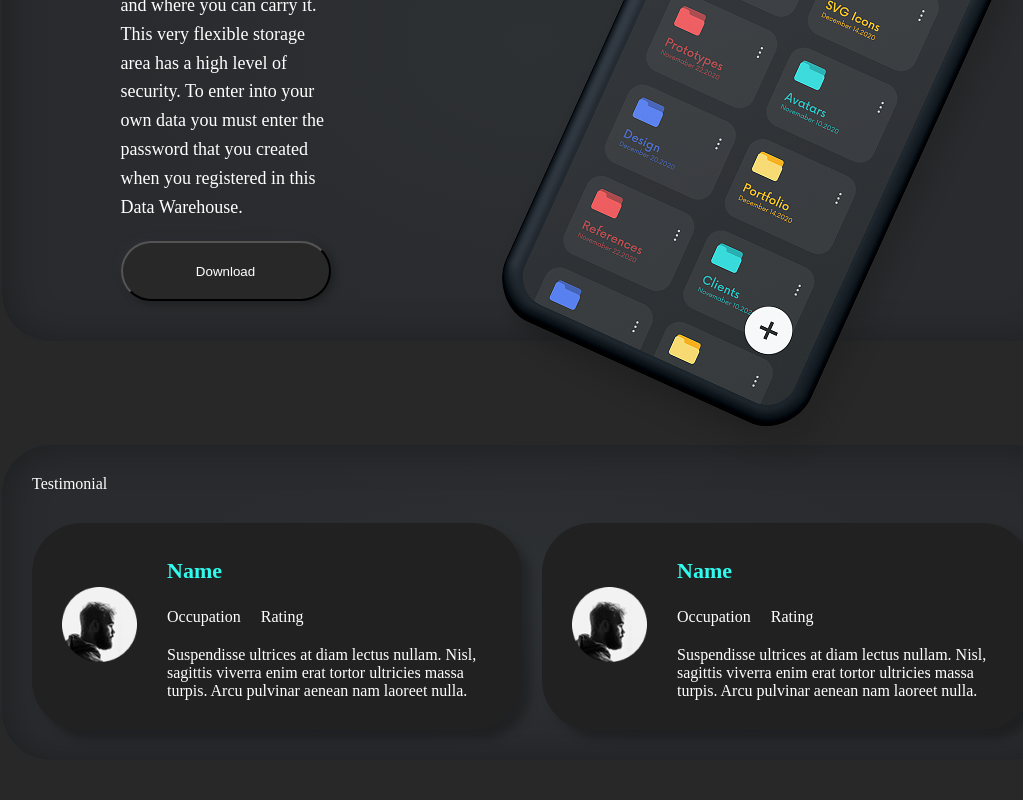
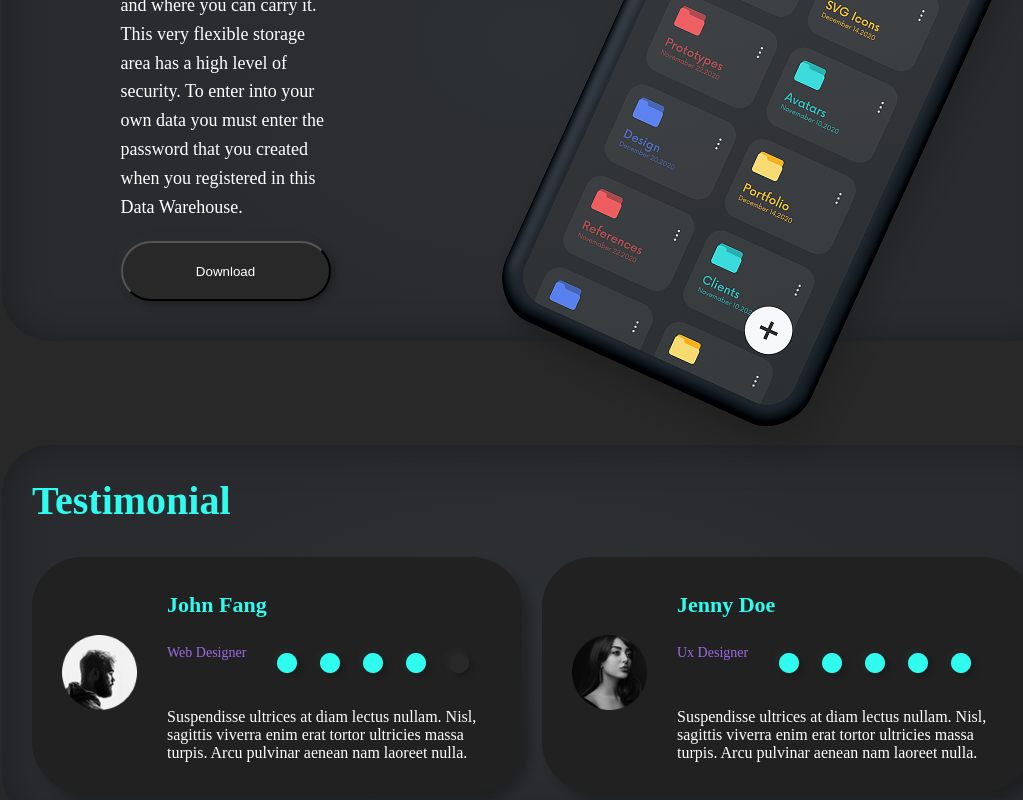
Before and after one commit to taphead/insignia-frontend, a React (Vite) app: page / in a window 1280 px wide. Shown: the part 2483-3283 px from the top of the page, without its empty margins (108-1131 px from the left). Built offline with nearby package versions, Linux system fonts and the light colour scheme.

Commit message:
Added rating functionality

```diff
--- a/src/components/TestimonialCard.css
+++ b/src/components/TestimonialCard.css
@@ -47,3 +47,18 @@
   top: 4010px;
   left: 403px;
 }
+
+.testimonialcardoccupation {
+  font-family: Now;
+  font-weight: 400;
+  font-size: 14px;
+  line-height: 160%;
+  letter-spacing: 1%;
+  vertical-align: middle;
+  color: #9c69e2;
+}
+
+.testimonialcardrating {
+  display: flex;
+  align-items: flex-start;
+}
--- a/src/components/TestimonialCard.jsx
+++ b/src/components/TestimonialCard.jsx
@@ -1,6 +1,16 @@
 import "./TestimonialCard.css";
-import avatar from "../assets/john.png";
-export default function TestimonialCard({ name, occupation, rating, text }) {
+import ratingfilled from "../assets/ratingfilled.png";
+import ratingempty from "../assets/ratingempty.png";
+
+export default function TestimonialCard({
+  avatar,
+  name,
+  occupation,
+  rating,
+  text,
+}) {
+  const ratingArr = new Array(Number(rating)).fill(rating);
+  const remainderArr = new Array(5 - Number(rating)).fill(rating);
   return (
     <div className="testimonialcard">
       <div className="testimonialcardleft">
@@ -8,11 +18,23 @@ export default function TestimonialCard({ name, occupation, rating, text }) {
       </div>
       <div className="testimonialcardright">
         <div className="testimonialcardtop">
-          <div className="testimonialcardname">Name</div>
+          <div className="testimonialcardname">{name}</div>
         </div>
         <div className="testimonialcardmiddle">
-          <div className="testimonialcardoccupation">Occupation</div>
-          <div className="testimonialcardrating">Rating</div>
+          <div className="testimonialcardoccupation">{occupation}</div>
+          <div className="testimonialcardrating">
+            {ratingArr.map((rating) => (
+              <span>
+                <img src={ratingfilled} />
+              </span>
+            ))}
+            {rating < 5 &&
+              remainderArr.map((r) => (
+                <span>
+                  <img src={ratingempty} />
+                </span>
+              ))}
+          </div>
         </div>
         <div className="testomonialbottom">
           <div className="testimonialcardtext">{text}</div>
--- a/src/components/TestimonialSection.css
+++ b/src/components/TestimonialSection.css
@@ -10,3 +10,13 @@
   justify-content: center;
   gap: 20px;
 }
+
+.testimonialboldtext {
+  font-family: Now;
+  font-weight: 700;
+  font-size: 40px;
+  line-height: 130%;
+  letter-spacing: 0%;
+  vertical-align: middle;
+  color: #30fbef;
+}
--- a/src/components/TestimonialSection.jsx
+++ b/src/components/TestimonialSection.jsx
@@ -1,5 +1,7 @@
 import TestimonialCard from "./TestimonialCard";
 import "./TestimonialSection.css";
+import avatar1 from "../assets/john.png";
+import avatar2 from "../assets/jenny.png";
 
 export default function TestimonialSection() {
   return (
@@ -7,10 +9,18 @@ export default function TestimonialSection() {
       <div className="testimonialboldtext">Testimonial</div>
       <div className="testimonialcardcontainer">
         <TestimonialCard
+          avatar={avatar1}
+          name="John Fang"
+          occupation="Web Designer"
+          rating="4"
           text="Suspendisse ultrices at diam lectus nullam.
 Nisl, sagittis viverra enim erat tortor ultricies massa turpis. Arcu pulvinar aenean nam laoreet nulla."
         />
         <TestimonialCard
+          avatar={avatar2}
+          name="Jenny Doe"
+          occupation="Ux Designer"
+          rating="5"
           text="Suspendisse ultrices at diam lectus nullam.
 Nisl, sagittis viverra enim erat tortor ultricies massa turpis. Arcu pulvinar aenean nam laoreet nulla."
         />
```
Also changed, not shown: src/assets/ratingempty.png (added), src/assets/ratingfilled.png (added).
